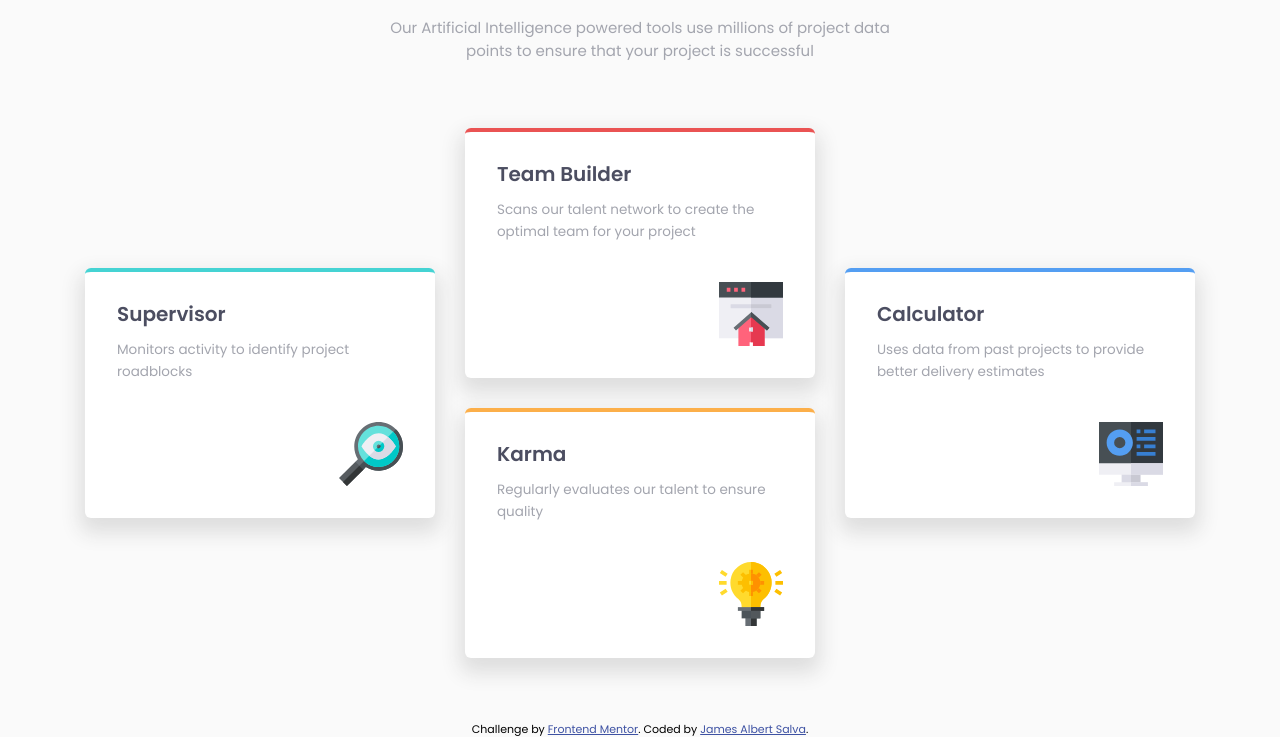
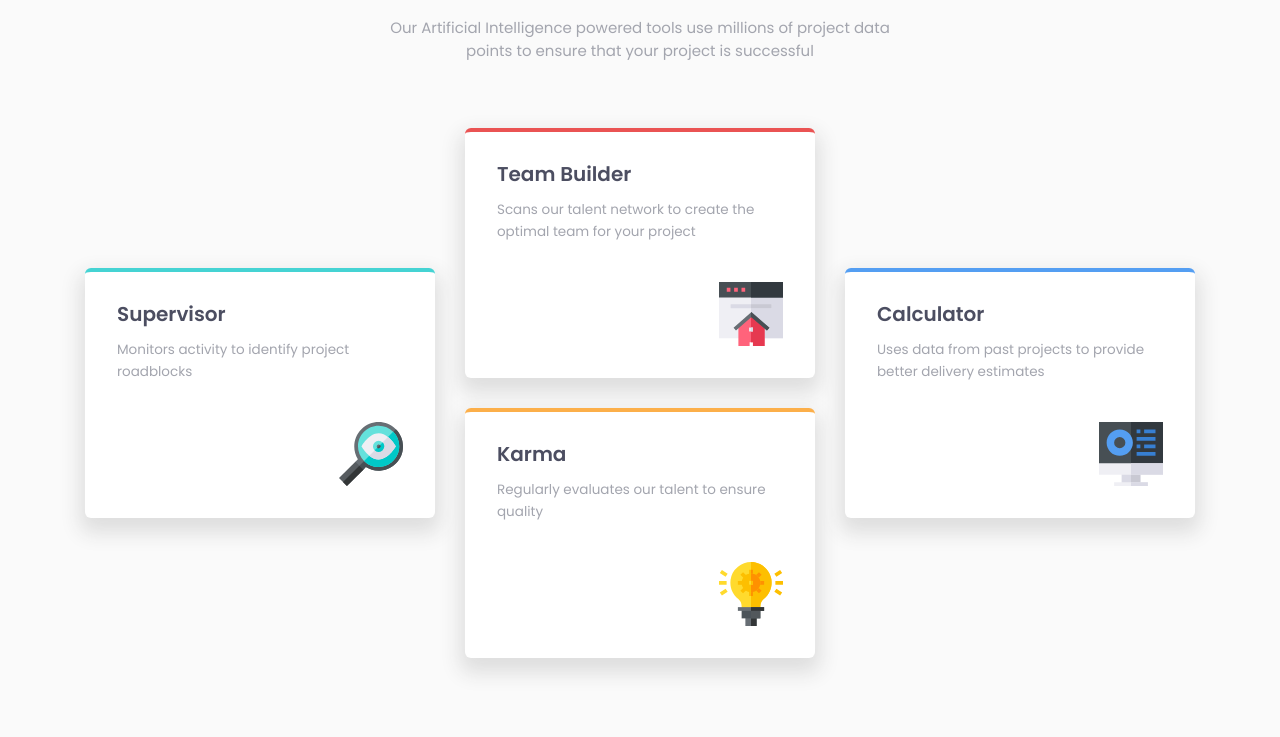
Before and after one commit to AlbertSalva05/Four-card-feature-section, a plain HTML site: page root/index.html in a window 1280 px wide. Shown: the part 184-921 px from the top of the page. Drawn offline with Linux system fonts and the light colour scheme.

Commit message:
update html 231026_01

```diff
--- a/root/index.html
+++ b/root/index.html
@@ -55,13 +55,6 @@
 			</div>
 		</main>
 		<!-- end of mainArea -->
-		<footer class="footerArea">
-			<p class="attribution">
-				Challenge by <a href="https://www.frontendmentor.io?ref=challenge" target="_blank">Frontend Mentor</a>.
-				Coded by <a href="#">James Albert Salva</a>.
-			</p>
-		</footer>
-		<!-- end of footerArea -->
 	</div>
 
 	<!-- scripts -->
```
